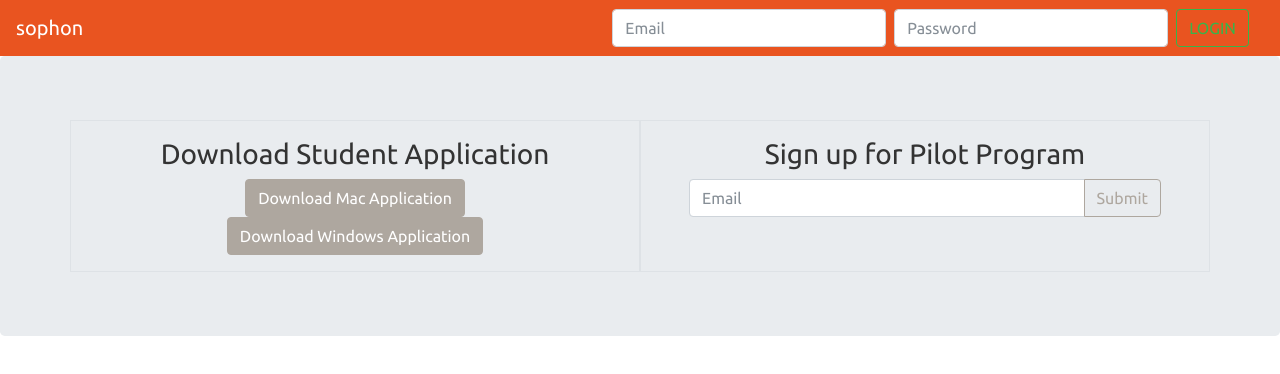
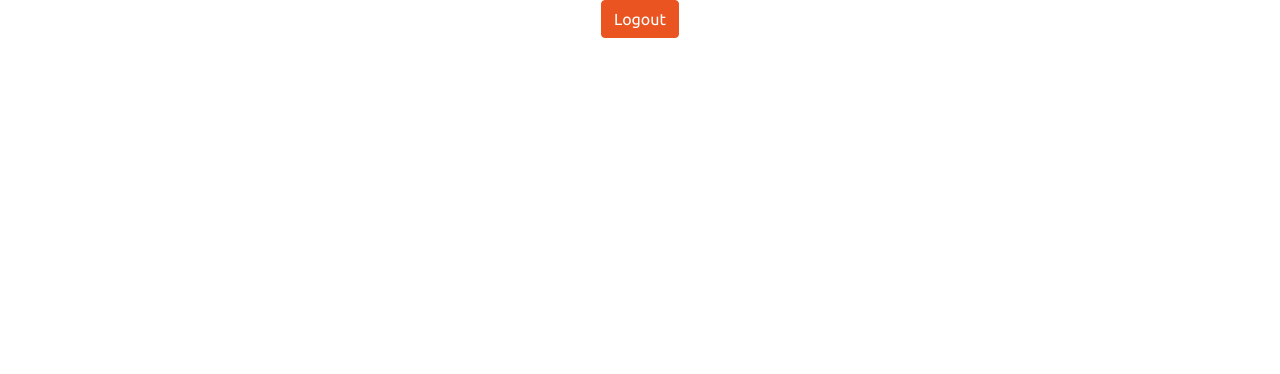
Before and after one commit to Siyer2/sophon-web-app-2, a React (Create React App) app: page /exams in a window 1280 px wide. Shown: the top 374 px of the page. Built offline with nearby package versions, Linux system fonts and the light colour scheme; sample sign-in values are in the browser's storage.

Commit message:
Added exam list page

```diff
--- a/src/App.js
+++ b/src/App.js
@@ -2,6 +2,7 @@ import React from 'react';
 import './bootstrap.min.css';
 import './App.css';
 import Home from './components/Home';
+import ExamList from './components/ExamList';
 import { Router, Route, Switch, Redirect } from 'react-router-dom';
 import { PrivateRoute } from './routes/PrivateRoute';
 import { history } from './helpers/history';
@@ -11,7 +12,7 @@ function App() {
     <div className="App">
       <Router history={history}>
         <Switch>
-          <PrivateRoute exact path="/exams" component={Home} />
+          <PrivateRoute exact path="/exams" component={ExamList} />
           <Route path="/" component={Home} />
           <Redirect from="*" to="/" />
         </Switch>
--- /dev/null
+++ b/src/components/ExamList.js
@@ -0,0 +1,14 @@
+import React from 'react';
+import { Link } from 'react-router-dom';
+
+function ExamList() {
+    return (
+        <Link to="/">
+            <button type="button" className="btn btn-primary">
+                Logout
+            </button>
+        </Link>
+    )
+}
+
+export default ExamList;
```
